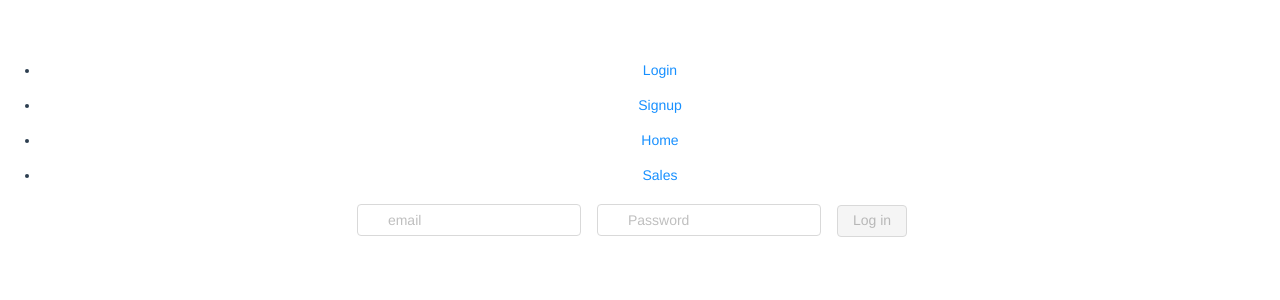
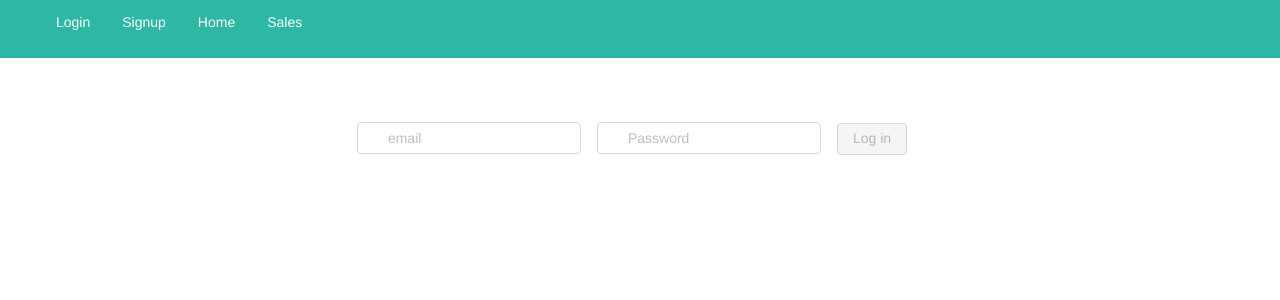
Before and after one commit to Rachidoulgour/dvdProject-node-mysql, a Vue app in the folder client/: page / in a window 1280 px wide. Shown: the top 300 px of the page. Built offline with nearby package versions, Linux system fonts and the light colour scheme.

Commit message:
header styles for front

```diff
--- a/client/src/App.vue
+++ b/client/src/App.vue
@@ -23,6 +23,6 @@ export default {
   -moz-osx-font-smoothing: grayscale;
   text-align: center;
   color: #2c3e50;
-  margin-top: 60px;
+  margin-top: 0px;
 }
 </style>
--- a/client/src/components/Header.vue
+++ b/client/src/components/Header.vue
@@ -1,7 +1,7 @@
 <template>
-  <div>
+  <div class="header">
     <ul>
-      <div>
+      <div :v-if="isLoggedIn===false" :key="1" class="isLoggedIn">
         <li>
           <router-link :to="'/login'">
             <p>Login</p>
@@ -13,7 +13,7 @@
           </router-link>
         </li>
       </div>
-      <div>
+      <div :v-if="isLoggedIn===true" :key="2" class="isLoggedIn">
         <li>
           <router-link :to="'/home'">
             <p>Home</p>
@@ -21,7 +21,7 @@
         </li>
         <li>
           <router-link :to="'/sales'">
-            <p>Sales</p>
+            <p :v-if="user.role===ADMIN">Sales</p>
           </router-link>
         </li>
       </div>
@@ -30,7 +30,55 @@
 </template>
 
 <script>
+import AuthService from '../services/authService'
 export default {
   name: "Header",
+  data() {
+    return {
+      isLoggedIn: false,
+      user: {}
+    };
+  },
+  mounted(){
+    this.isLogged()
+  },
+
+
+  methods: {
+    isLogged(){
+    this.isLoggedIn = AuthService.loggedIn();
+  },
+
+  getUser(){
+    this.user = AuthService.getUser();
+  }
+
+  }
+
 };
 </script>
+<style scoped>
+.header{
+  display: flex;
+  background-color: rgb(44, 184, 165);
+  color: white;
+  margin: 0 0 60px 0;
+}
+ul{
+  display: flex;
+  justify-content: center;
+  align-items: center;
+}
+.isLoggedIn{
+  display: flex;
+}
+li{
+  all: unset;
+  margin: 0.1rem 1rem;
+  color: white;
+}
+p{
+  color: white;
+  margin: 10px 0;
+}
+</style>
```
